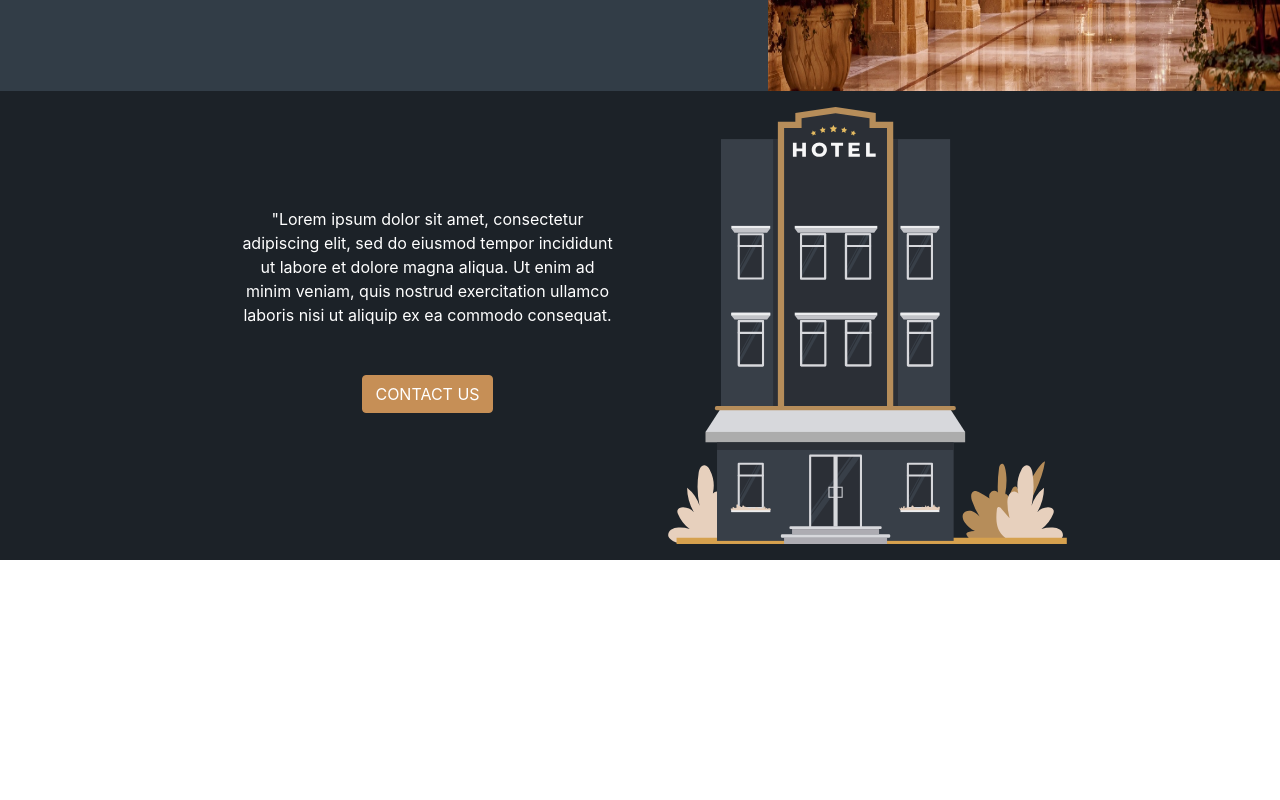
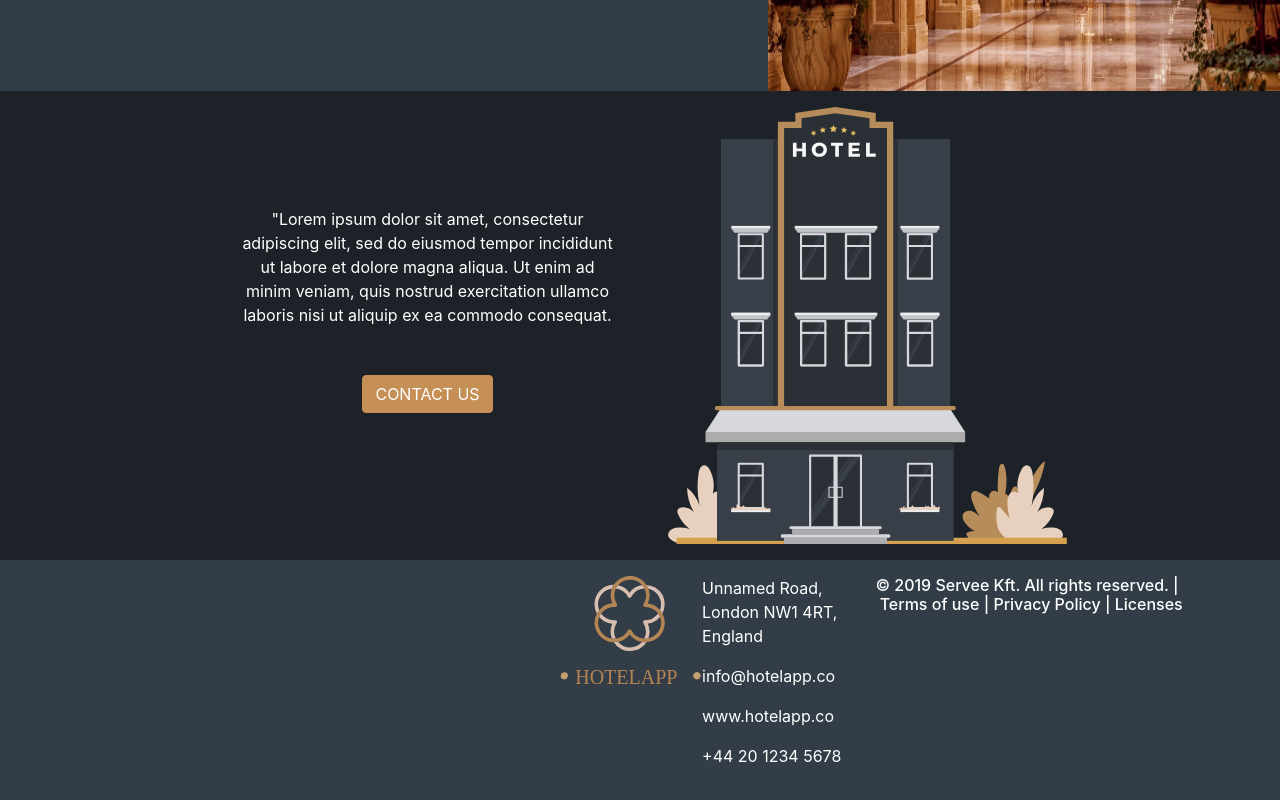
Before and after one commit to Unicornelia/Single-Page-App, a React (Create React App) app: page / in a window 1280 px wide. Shown: the part 2653-3453 px from the top of the page. Before the commit the page ends 3213 px from the top, so only its background shows below. Built offline with nearby package versions, Linux system fonts and the light colour scheme.

Commit message:
Adding last element, contact details

```diff
--- /dev/null
+++ b/src/components/Contact.jsx
@@ -0,0 +1,30 @@
+import React, { Component } from "react";
+import { Image, Jumbotron } from "react-bootstrap";
+import "./Contact.scss";
+import logoWithText from "../assets/images/Group_1597.svg";
+
+class Contact extends Component {
+  render() {
+    return (
+      <Jumbotron className="contact">
+        <div>
+          <Image src={logoWithText} alt="..." />
+        </div>
+        <div>
+          <p>Unnamed Road, London NW1 4RT, England</p>
+          <p>info@hotelapp.co</p>
+          <p>www.hotelapp.co</p>
+          <p>+44 20 1234 5678</p>
+        </div>
+        <div>
+          <h6>
+            © 2019 Servee Kft. All rights reserved. | Terms of use | Privacy
+            Policy | Licenses
+          </h6>
+        </div>
+      </Jumbotron>
+    );
+  }
+}
+
+export default Contact;
--- /dev/null
+++ b/src/components/Contact.scss
@@ -0,0 +1,10 @@
+.contact.jumbotron {
+  display: flex;
+  background-color: #323d47;
+  padding: 1rem 5rem;
+
+  img {
+    padding-left: 30rem;
+    text-align: center;
+  }
+}
--- a/src/pages/HomePage.jsx
+++ b/src/pages/HomePage.jsx
@@ -7,6 +7,7 @@ import ForCustomers from "../components/ForCustomers";
 import AvailableFor from "../components/AvailableFor";
 import ForHotels from '../components/ForHotels'
 import Impressum from '../components/Impressum'
+import Contact from '../components/Contact'
 
 class HomePage extends Component {
   render() {
@@ -19,6 +20,7 @@ class HomePage extends Component {
         <AvailableFor />
         <ForHotels/>
         <Impressum/>
+        <Contact/>
       </div>
     );
   }
```
Also changed, not shown: src/assets/images/Group_1597.svg (added).
